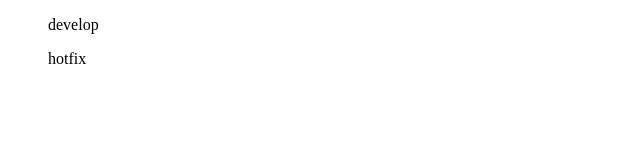
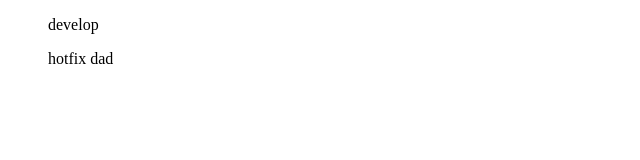
Before and after one commit to mykhailiuchenko/hillel_pro, a plain HTML site: page 27thHW_Git/index.html in a window 1280 px wide. Shown: the full height of the page, 0-640 px from the left. Drawn offline with Linux system fonts and the light colour scheme.

Commit message:
first commit hotfix

```diff
--- a/27thHW_Git/index.html
+++ b/27thHW_Git/index.html
@@ -14,7 +14,7 @@
     </div>
     <div>
       <ul>
-        hotfix
+        hotfix dad
       </ul>
     </div>
   </body>
```
